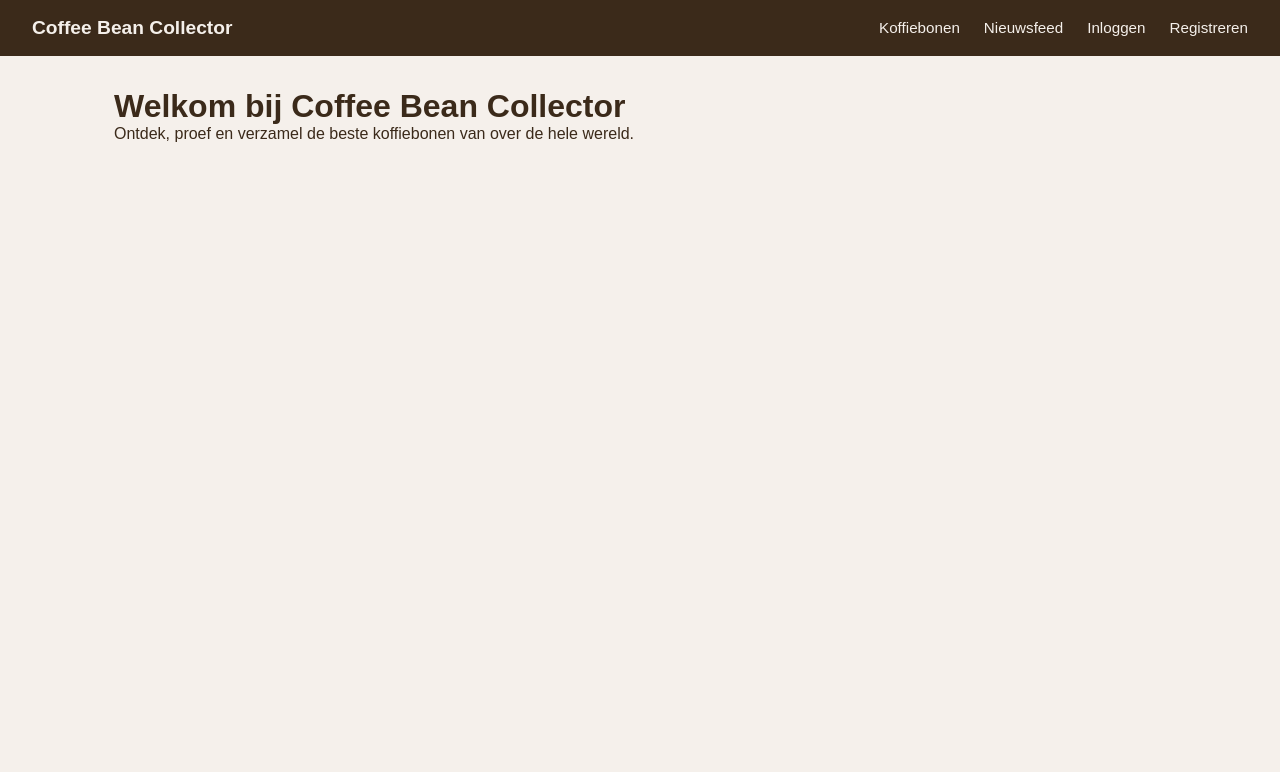
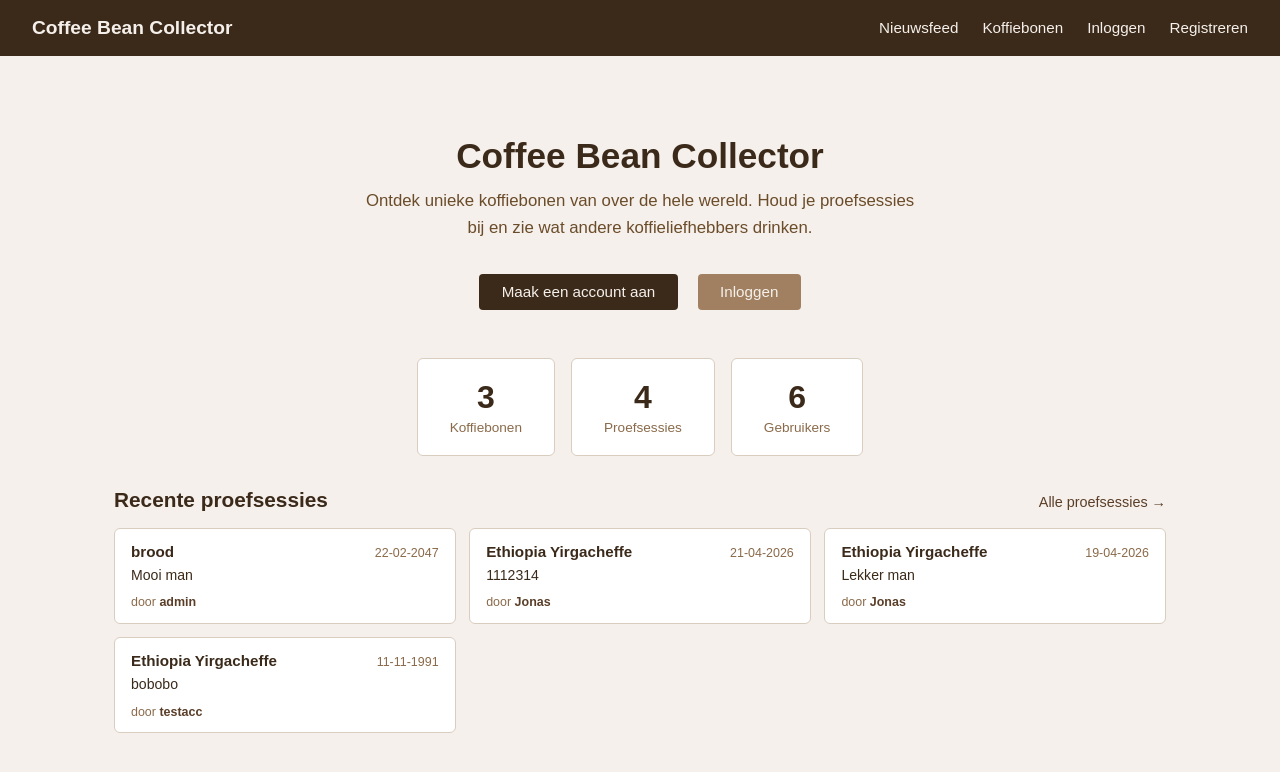
Before and after one commit to srhtnl/Coffee-bean-collector-DJANGO, a Django app: page / in a window 1280 px wide. Shown: the top 772 px of the page. Run offline with Django 5.2, Linux system fonts and the light colour scheme; data comes from the database, SQL or seed files in the repository; both versions use the stored data as it was after the commit.

Commit message:
New homepage

```diff
--- a/CoffeeTasting/base/static/base/css/style.css
+++ b/CoffeeTasting/base/static/base/css/style.css
@@ -102,17 +102,22 @@ main {
 }
 
 .form-group input,
-.form-group select {
+.form-group select,
+.form-group textarea {
     padding: 0.5rem 0.75rem;
     border: 1px solid #c4b49a;
     border-radius: 4px;
     font-size: 0.95rem;
     background-color: #fff;
     color: #3b2a1a;
+    font-family: inherit;
+    width: 100%;
+    box-sizing: border-box;
 }
 
 .form-group input:focus,
-.form-group select:focus {
+.form-group select:focus,
+.form-group textarea:focus {
     outline: none;
     border-color: #3b2a1a;
 }
@@ -357,3 +362,84 @@ main {
 .feed-card-footer a:hover {
     text-decoration: underline;
 }
+
+.home-hero {
+    text-align: center;
+    padding: 3rem 1rem 2rem;
+}
+
+.home-hero h1 {
+    font-size: 2.2rem;
+    margin-bottom: 0.75rem;
+}
+
+.home-hero p {
+    font-size: 1.05rem;
+    color: #6b4c2a;
+    max-width: 560px;
+    margin: 0 auto 1.5rem;
+    line-height: 1.6;
+}
+
+.home-hero-actions {
+    display: flex;
+    gap: 0.75rem;
+    justify-content: center;
+    flex-wrap: wrap;
+}
+
+.home-stats {
+    display: flex;
+    gap: 1rem;
+    justify-content: center;
+    flex-wrap: wrap;
+    margin: 1rem 0 2rem;
+}
+
+.stat-card {
+    background-color: #fff;
+    border: 1px solid #d9cdbf;
+    border-radius: 6px;
+    padding: 1.25rem 2rem;
+    text-align: center;
+    min-width: 130px;
+}
+
+.stat-number {
+    display: block;
+    font-size: 2rem;
+    font-weight: bold;
+    color: #3b2a1a;
+}
+
+.stat-label {
+    display: block;
+    font-size: 0.85rem;
+    color: #8a6a4a;
+    margin-top: 0.25rem;
+}
+
+.home-recent {
+    margin-top: 1rem;
+}
+
+.home-section-header {
+    display: flex;
+    justify-content: space-between;
+    align-items: baseline;
+    margin-bottom: 1rem;
+}
+
+.home-section-header h2 {
+    font-size: 1.3rem;
+}
+
+.home-section-header a {
+    font-size: 0.9rem;
+    color: #5a3e28;
+    text-decoration: none;
+}
+
+.home-section-header a:hover {
+    text-decoration: underline;
+}
--- a/CoffeeTasting/base/templates/base.html
+++ b/CoffeeTasting/base/templates/base.html
@@ -13,11 +13,12 @@
     <a class="brand" href="/">Coffee Bean Collector</a>
     <ul>
         {% if user.is_authenticated %}
+            <li><a href="{% url 'newsfeed' %}">Nieuwsfeed</a></li>
             <li><a href="{% url 'bean_list' %}">Koffiebonen</a></li>
+            <li><a href="{% url 'bean_add' %}">Koffieboon toevoegen</a></li>
             {% if user.is_staff %}
                 <li><a href="{% url 'beheer_bonen' %}">Koffiebonen goedkeuren</a></li>
             {% endif %}
-            <li><a href="{% url 'newsfeed' %}">Nieuwsfeed</a></li>
             <li><a href="{% url 'tasting_list' %}">Mijn Tastings</a></li>
             <li><a href="{% url 'tasting_add' %}">Tasting Toevoegen</a></li>
             <li><a href="{% url 'profile' %}">{{ user.get_full_name|default:user.username }}</a></li>
@@ -28,8 +29,8 @@
                 </form>
             </li>
         {% else %}
+            <li><a href="{% url 'newsfeed' %}">Nieuwsfeed</a></li>
             <li><a href="{% url 'bean_list' %}">Koffiebonen</a></li>
-            <li><a href="{% url 'newsfeed' %}">Nieuwsfeed</a></li>
             <li><a href="{% url 'login' %}">Inloggen</a></li>
             <li><a href="{% url 'register' %}">Registreren</a></li>
         {% endif %}
--- a/CoffeeTasting/base/templates/base/home.html
+++ b/CoffeeTasting/base/templates/base/home.html
@@ -3,7 +3,57 @@
 {% block title %}Home - Coffee Bean Collector{% endblock %}
 
 {% block content %}
-<h1>Welkom bij Coffee Bean Collector</h1>
-<p>Ontdek, proef en verzamel de beste koffiebonen van over de hele wereld.</p>
+<div class="home-hero">
+    <h1>Coffee Bean Collector</h1>
+    <p>Ontdek unieke koffiebonen van over de hele wereld. Houd je proefsessies bij en zie wat andere koffieliefhebbers drinken.</p>
+    {% if not user.is_authenticated %}
+        <div class="home-hero-actions">
+            <a href="{% url 'register' %}" class="btn">Maak een account aan</a>
+            <a href="{% url 'login' %}" class="btn btn-secondary">Inloggen</a>
+        </div>
+    {% else %}
+        <div class="home-hero-actions">
+            <a href="{% url 'tasting_add' %}" class="btn">+ Nieuwe proefsessie</a>
+            <a href="{% url 'bean_list' %}" class="btn btn-secondary">Bekijk koffiebonen</a>
+        </div>
+    {% endif %}
+</div>
 
+<div class="home-stats">
+    <div class="stat-card">
+        <span class="stat-number">{{ bean_count }}</span>
+        <span class="stat-label">Koffiebonen</span>
+    </div>
+    <div class="stat-card">
+        <span class="stat-number">{{ tasting_count }}</span>
+        <span class="stat-label">Proefsessies</span>
+    </div>
+    <div class="stat-card">
+        <span class="stat-number">{{ user_count }}</span>
+        <span class="stat-label">Gebruikers</span>
+    </div>
+</div>
+
+{% if recent_tastings %}
+<div class="home-recent">
+    <div class="home-section-header">
+        <h2>Recente proefsessies</h2>
+        <a href="{% url 'newsfeed' %}">Alle proefsessies &rarr;</a>
+    </div>
+    <div class="feed-grid">
+        {% for tasting in recent_tastings %}
+            <div class="feed-card">
+                <div class="feed-card-header">
+                    <span class="feed-bean">{{ tasting.bean.name }}</span>
+                    <span class="feed-date">{{ tasting.date|date:"d-m-Y" }}</span>
+                </div>
+                <p class="feed-description">{{ tasting.description|truncatechars:100 }}</p>
+                <div class="feed-card-footer">
+                    door <a href="{% url 'public_profile' tasting.user.username %}">{{ tasting.user.get_full_name|default:tasting.user.username }}</a>
+                </div>
+            </div>
+        {% endfor %}
+    </div>
+</div>
+{% endif %}
 {% endblock %}
--- a/CoffeeTasting/base/views.py
+++ b/CoffeeTasting/base/views.py
@@ -8,7 +8,15 @@
 
 
 def home(request):
-    return render(request, "base/home.html")
+    from .models import Bean, Tasting
+    from django.contrib.auth.models import User
+    context = {
+        'bean_count': Bean.objects.filter(approved=True).count(),
+        'tasting_count': Tasting.objects.count(),
+        'user_count': User.objects.count(),
+        'recent_tastings': Tasting.objects.select_related('user', 'bean').order_by('-date', '-id')[:6],
+    }
+    return render(request, "base/home.html", context)
 
 
 def register(request):
```
Also changed, not shown: CoffeeTasting/base/forms.py (+19 -5 lines), CoffeeTasting/base/templates/base/tasting_add.html (+30 -7 lines), CoffeeTasting/db.sqlite3.
